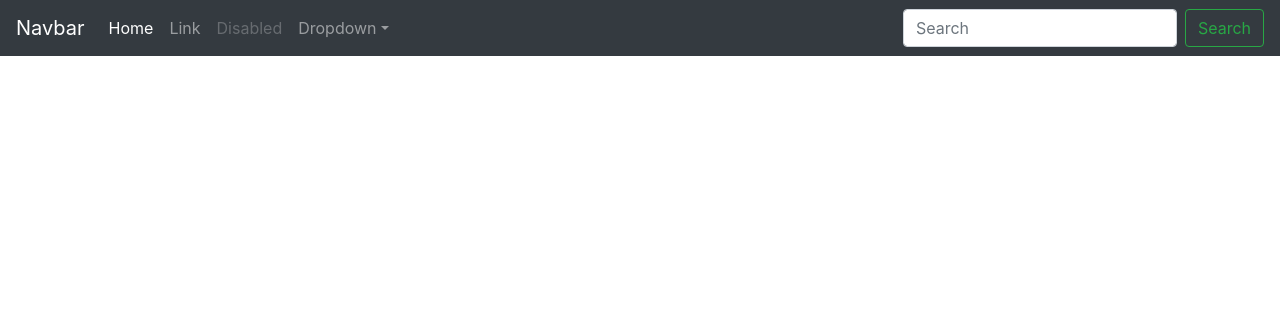
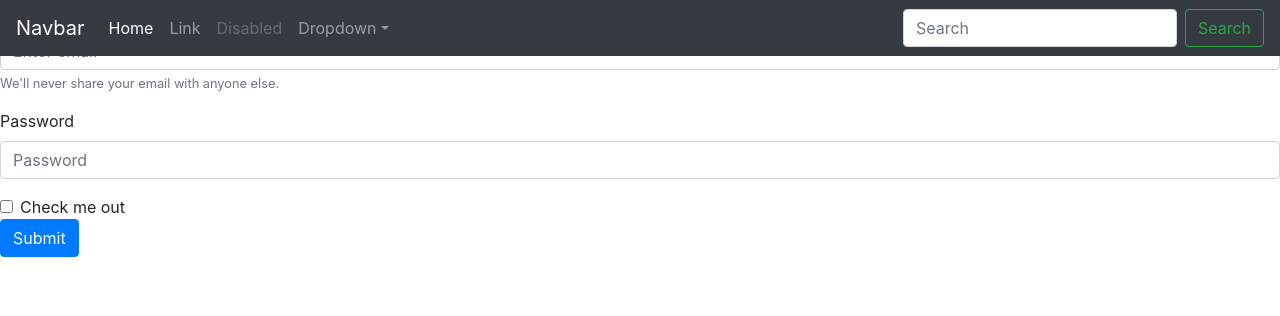
Before and after one commit to thepartisan101/NLP, a Python web app: template spacy-api/templates/index.html in a window 1280 px wide. Shown: the top 316 px of the page. Run offline with Jinja, Linux system fonts and the light colour scheme; the template is opened without the code that fills it, so the values that code supplies are empty; some libraries are stand-ins or nearby versions.

Commit message:
Add form

```diff
--- a/spacy-api/templates/index.html
+++ b/spacy-api/templates/index.html
@@ -41,6 +41,22 @@
                   </form>
                 </div>
               </nav>
+              <form>
+                    <div class="form-group">
+                      <label for="exampleInputEmail1">Email address</label>
+                      <input type="email" class="form-control" id="exampleInputEmail1" aria-describedby="emailHelp" placeholder="Enter email">
+                      <small id="emailHelp" class="form-text text-muted">We'll never share your email with anyone else.</small>
+                    </div>
+                    <div class="form-group">
+                      <label for="exampleInputPassword1">Password</label>
+                      <input type="password" class="form-control" id="exampleInputPassword1" placeholder="Password">
+                    </div>
+                    <div class="form-check">
+                      <input type="checkbox" class="form-check-input" id="exampleCheck1">
+                      <label class="form-check-label" for="exampleCheck1">Check me out</label>
+                    </div>
+                    <button type="submit" class="btn btn-primary">Submit</button>
+                  </form>
     <script src="https://code.jquery.com/jquery-3.3.1.slim.min.js" integrity="sha384-q8i/X+965DzO0rT7abK41JStQIAqVgRVzpbzo5smXKp4YfRvH+8abtTE1Pi6jizo" crossorigin="anonymous"></script>
     <script src="https://cdnjs.cloudflare.com/ajax/libs/popper.js/1.14.3/umd/popper.min.js" integrity="sha384-ZMP7rVo3mIykV+2+9J3UJ46jBk0WLaUAdn689aCwoqbBJiSnjAK/l8WvCWPIPm49" crossorigin="anonymous"></script>
     <script src="https://stackpath.bootstrapcdn.com/bootstrap/4.1.3/js/bootstrap.min.js" integrity="sha384-ChfqqxuZUCnJSK3+MXmPNIyE6ZbWh2IMqE241rYiqJxyMiZ6OW/JmZQ5stwEULTy" crossorigin="anonymous"></script>
```
